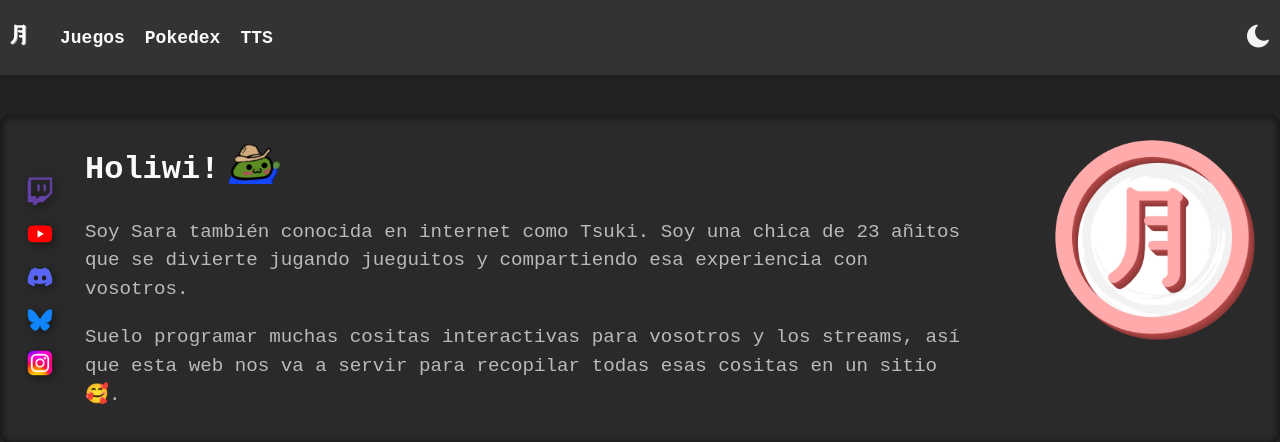
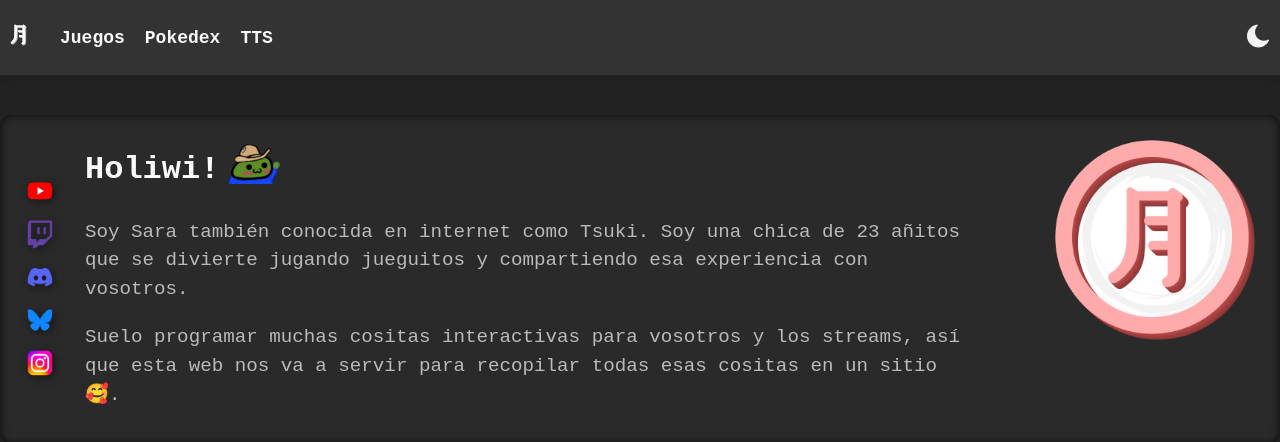
Before and after one commit to SaraLunaDev/TsukiHub, a React (Create React App) app: page / in a window 1280 px wide. Shown: the top 442 px of the page. Built offline with nearby package versions, Linux system fonts and the light colour scheme; the HTML template or start-up script is replaced by a standard one.

Commit message:
Base Inicio

```diff
--- a/src/components/Inicio/Inicio.js
+++ b/src/components/Inicio/Inicio.js
@@ -8,18 +8,18 @@ function Inicio() {
         <div className="social-and-bio">
           <div className="social-links">
             <a
+              href="https://www.youtube.com/@TsukiSoftRsb/videos"
+              target="_blank"
+              rel="noopener noreferrer"
+            >
+              <img src="/static/resources/redes/youtube.png" alt="YouTube" />
+            </a>
+            <a
               href="https://www.twitch.tv/tsukisoft"
               target="_blank"
               rel="noopener noreferrer"
             >
               <img src="/static/resources/redes/twitch.png" alt="Twitch" />
-            </a>
-            <a
-              href="https://www.youtube.com/@TsukiSoftRsb/videos"
-              target="_blank"
-              rel="noopener noreferrer"
-            >
-              <img src="/static/resources/redes/youtube.png" alt="YouTube" />
             </a>
             <a
               href="https://discord.gg/ed4ZPAqrXe"
@@ -58,8 +58,8 @@ function Inicio() {
             </p>
             <p>
               Suelo programar muchas cositas interactivas para vosotros y los
-              streams, así que esta web nos va a servir para recopilar todas esas
-              cositas en un sitio 🥰.
+              streams, así que esta web nos va a servir para recopilar todas
+              esas cositas en un sitio 🥰.
             </p>
           </div>
         </div>
```
